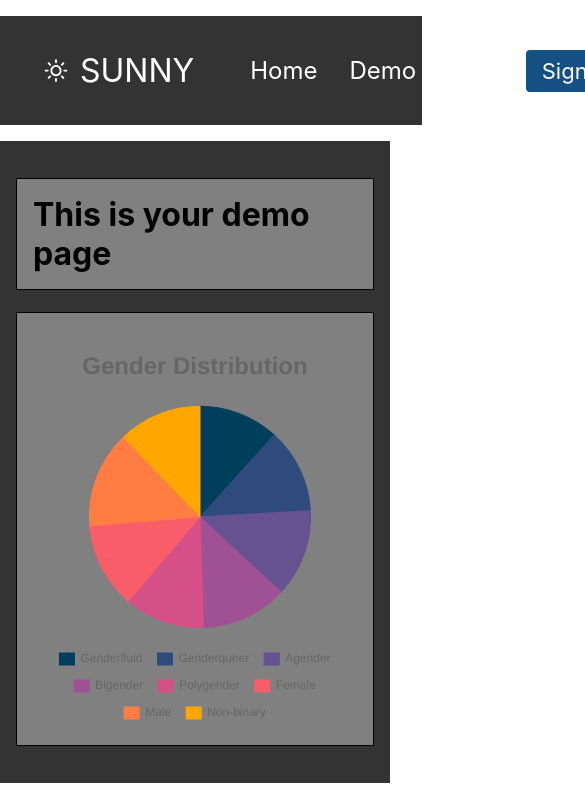
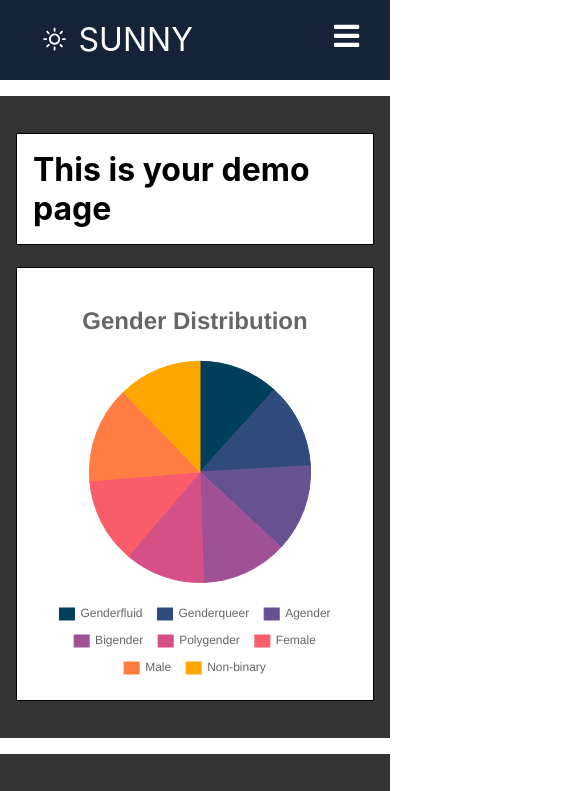
Before and after one commit to niiiiiiiiiiix/data-reporting-platform, a React (Create React App) app: page /demo in a window 390 px wide. Shown: the top 791 px of the page, 585 px wide, since content can reach past the window. Built offline with nearby package versions, Linux system fonts and the light colour scheme.

Commit message:
Add responsive nav bar

```diff
--- a/src/components/Demo/Demo.css
+++ b/src/components/Demo/Demo.css
@@ -2,7 +2,7 @@
   margin: 0;
 }
 
-.container {
+.demo-container {
   background-color: #333;
   padding: 1rem;
   margin-top: 1rem;
@@ -10,7 +10,7 @@
 
 .draggable {
   padding: 1rem;
-  background-color: grey;
+  background-color: #fff;
   border: 1px solid black;
   cursor: move;
   margin-top: 21.44px;
--- a/src/components/Demo/Demo.js
+++ b/src/components/Demo/Demo.js
@@ -93,8 +93,9 @@
 
 function Demo() {
   return (
+    <div>
       <div className="bodyy">
-      <div className="container">
+        <div className="demo-container">
           <h1 className="draggable" draggable="true">
             This is your demo page
           </h1>
@@ -102,7 +103,7 @@
             <GenderPieChart />
           </div>
         </div>
-      <div className="container">
+        <div className="demo-container">
           <div className="draggable" draggable="true">
             <ShirtSizeBarChart />
           </div>
@@ -110,9 +111,6 @@
             <IncomeAreaChart />
           </div>
         </div>
-
-      <div>
-        <data />
       </div>
     </div>
   );
--- a/src/components/NavBar/NavBar.css
+++ b/src/components/NavBar/NavBar.css
@@ -1,34 +1,50 @@
 .navbar {
   background: #152238;
+  height: 80px;
+  display: flex;
+  justify-content: center;
+  align-items: center;
+  position: sticky;
+  top: 0;
+  z-index: 999;
 }
 
 .navbar-container {
   display: flex;
   justify-content: space-between;
+  height: 80px;
+}
+
+.container {
+  z-index: 1;
   width: 100%;
-  z-index: 1;
+  max-width: 1300px;
+  margin-right: auto;
+  margin-left: auto;
+  padding-right: 50px;
+  padding-left: 50px;
 }
 
 .navbar-logo {
   color: #fff;
+  justify-self: start;
   cursor: pointer;
   text-decoration: none;
   font-size: 32px;
   display: flex;
   align-items: center;
-  margin-left: 24px;
+}
+
+.navbar-icon {
+  margin-right: 8px;
 }
 
 .nav-menu {
   display: flex;
   align-items: center;
+  justify-content: center;
   list-style: none;
   justify-content: flex-end;
-  margin-right: 24px;
-}
-
-.navbar-icon {
-  margin-right: 8px;
 }
 
 .nav-links {
@@ -38,17 +54,94 @@
   text-decoration: none;
   padding: 8px 16px;
   font-size: 24px;
+  height: 100%;
 }
 
-.nav-links {
+.fa-bars {
   color: #fff;
-  display: flex;
-  align-items: center;
-  text-decoration: none;
-  padding: 8px 16px;
-  font-size: 24px;
 }
 
 .menu-icon {
   display: none;
+  color: white;
 }
+
+@media screen and (max-width: 960px) {
+  .NavbarItems {
+    position: relative;
+  }
+
+  .nav-menu {
+    display: flex;
+    flex-direction: column;
+    width: 100%;
+    height: 90vh;
+    position: absolute;
+    top: 80px;
+    left: -100%;
+    opacity: 1;
+    transition: all 0.5s ease;
+  }
+
+  .nav-menu.active {
+    background: #152238;
+    left: 0;
+    opacity: 1;
+    transition: all 0.6s ease;
+    z-index: 1;
+  }
+
+  .nav-links {
+    text-align: center;
+    padding: 32px;
+    width: 100%;
+    display: table;
+  }
+
+  .nav-links:hover {
+    color: #f00946;
+    transform: scale(1.2);
+    transition: all 0.3s ease;
+  }
+
+  .nav-item:hover {
+    border: none;
+  }
+
+  .nav-item {
+    width: 100%;
+  }
+
+  .navbar-logo {
+    position: absolute;
+    top: 0;
+    left: 0;
+    transform: translate(25%, 50%);
+  }
+
+  .menu-icon {
+    display: block;
+    position: absolute;
+    top: 0;
+    right: 0;
+    transform: translate(-100%, 60%);
+    /* zomgwtf i made a stupid mistake here –
+    i used "... translate (-100%, 60%)" instead of
+    "... translate(-100%, 60%)" */
+    font-size: 1.8rem;
+    cursor: pointer;
+  }
+
+  .fa-times {
+    color: #fff;
+    font-size: 2rem;
+  }
+
+  .nav-btn {
+    display: flex;
+    justify-content: center;
+    align-items: center;
+    width: 100%;
+    height: 120px;
+  }
+}
--- a/src/components/NavBar/NavBar.js
+++ b/src/components/NavBar/NavBar.js
@@ -12,7 +12,7 @@
   const handleClick = () => setClick(!click);
 
   const showButton = () => {
-    if (window.innerWidth <= 960) {
+    if (window.innerWidth <= 720) {
       setButton(false);
     } else {
       setButton(true);
@@ -28,9 +28,6 @@
           <WiDaySunny className="navbar-icon" />
           SUNNY
         </Link>
-        <div className="menu-icon" onClick={handleClick}>
-          {click ? <FaTimes /> : <FaBars />}
-        </div>
         <ul className={click ? "nav-menu active" : "nav-menu"}>
           <li className="nav-item">
             <Link to="/" className="nav-links">
@@ -70,6 +67,9 @@
             )}
           </li>
         </ul>
+        <div className="menu-icon" onClick={handleClick}>
+          {click ? <FaTimes /> : <FaBars />}
+        </div>
       </div>
     </div>
   );
```
Lines whose indentation alone changed are shown as unchanged.
